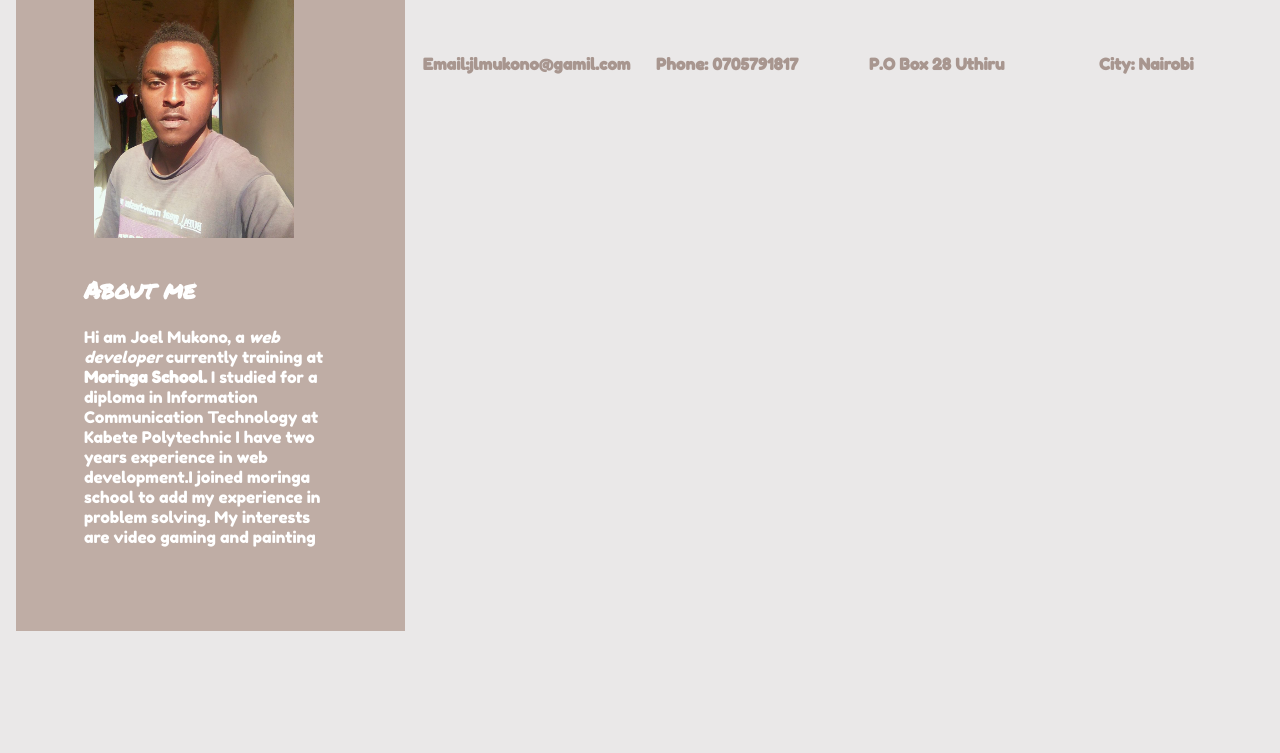
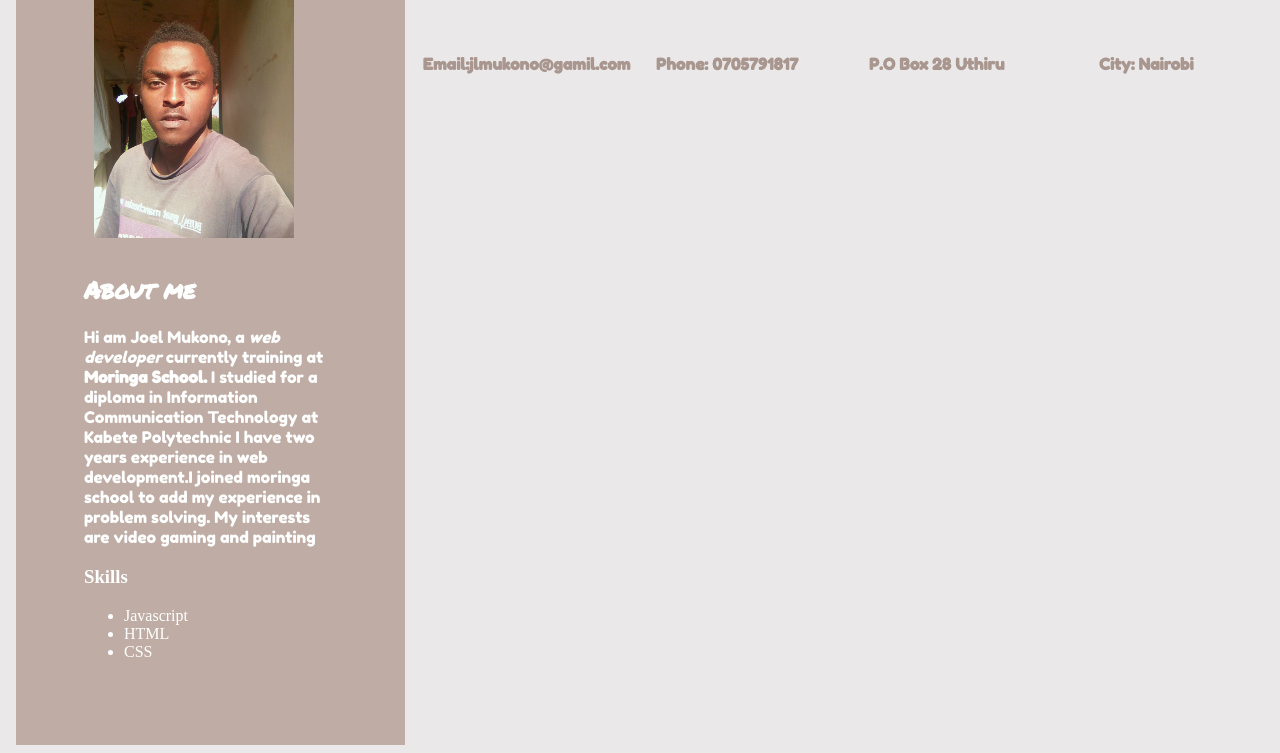
Before and after one commit to Joelmukono/IP_portfolio_landing_page, a plain HTML site: page index.html in a window 1280 px wide. Shown: the part 123-876 px from the top of the page. Before the commit the page ends 800 px from the top, so only its background shows below. Drawn offline with Linux system fonts and the light colour scheme.

Commit message:
add skills to sidebar

```diff
--- a/css/styles.css
+++ b/css/styles.css
@@ -16,6 +16,7 @@
 .sidebar h2{
   font-family: 'Permanent Marker', cursive;
 }
+
 
 .sidebar p{
   font-family: 'Fredoka One', cursive;
--- a/index.html
+++ b/index.html
@@ -16,7 +16,12 @@
          My interests are video gaming and painting
       </p>
 
-
+      <h3>Skills</h3>
+      <ul>
+        <li>Javascript</li>
+        <li>HTML</li>
+        <li>CSS</li>
+      </ul>
     </div>
     <div class="row">
       <h1>Joel Mukono</h1>
```
